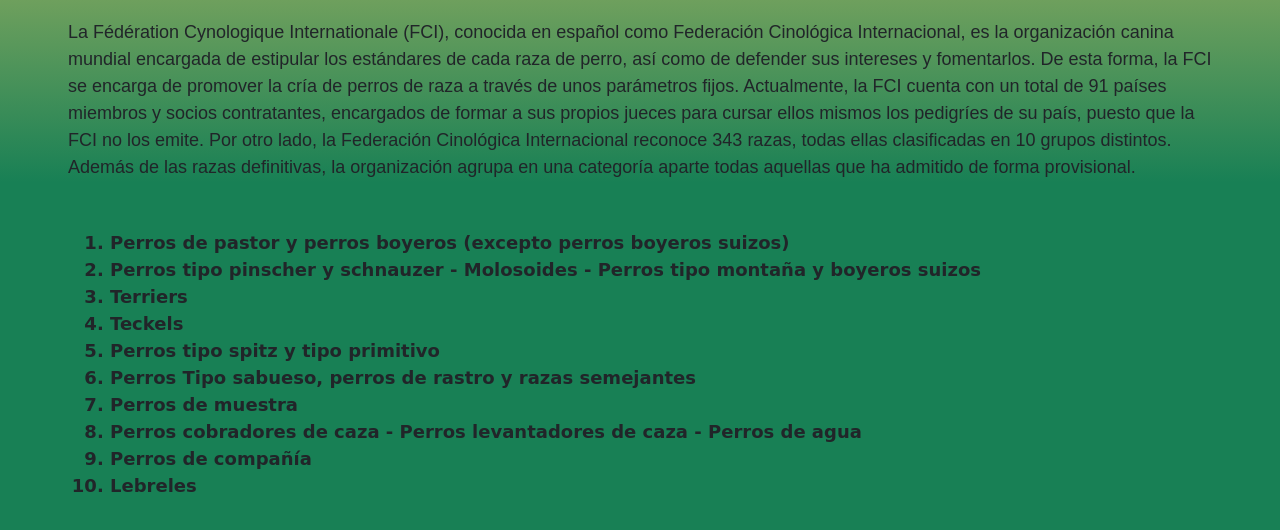
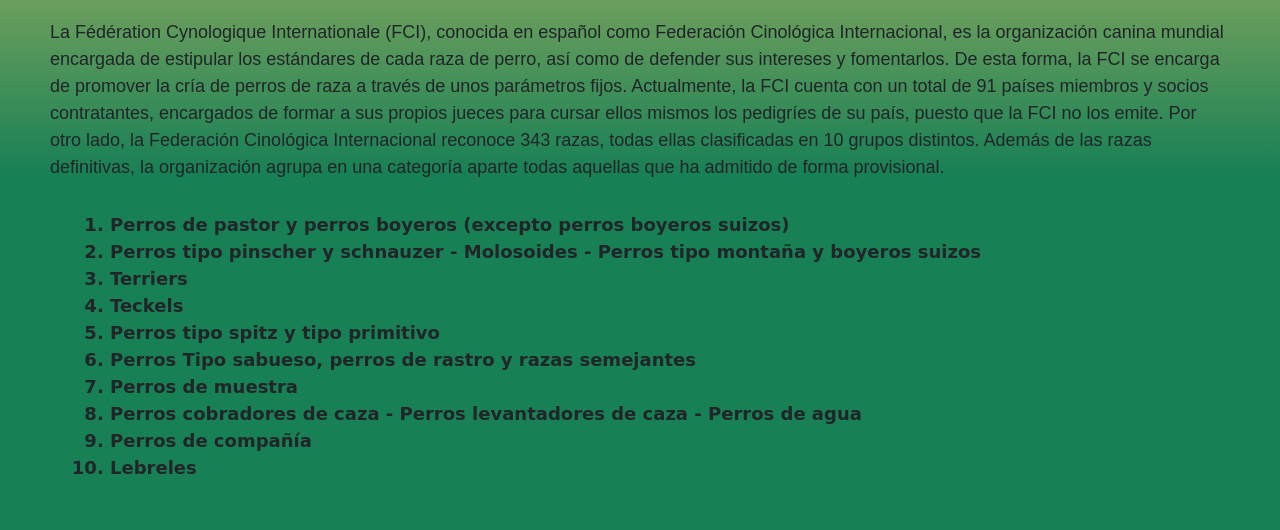
Before and after one commit to roquesanchez/Fc-Esculturas-Caninas, a website: page pages/razas.html in a window 1280 px wide. Shown: the part 256-786 px from the top of the page. Drawn offline with nearby package versions, Linux system fonts and the light colour scheme.

Commit message:
subida final

```diff
--- a/scss/pages/_razas.scss
+++ b/scss/pages/_razas.scss
@@ -4,7 +4,7 @@
     .clasificacionCanina__razas--fci{
         font-size: 1.8em;
         font-family: Arial, Helvetica, sans-serif;
-        padding: 1.8rem;
+        padding-top: 1.8rem;
     }
     .clasificacionCanina__lista{
         font-size: 1.8em;
```
Also changed, not shown: pages/galeria.html (+1 -1 lines), css/index.css, scss/pages/_galeria.scss (line endings or trailing spaces), scss/pages/_historia.scss (line endings or trailing spaces).
